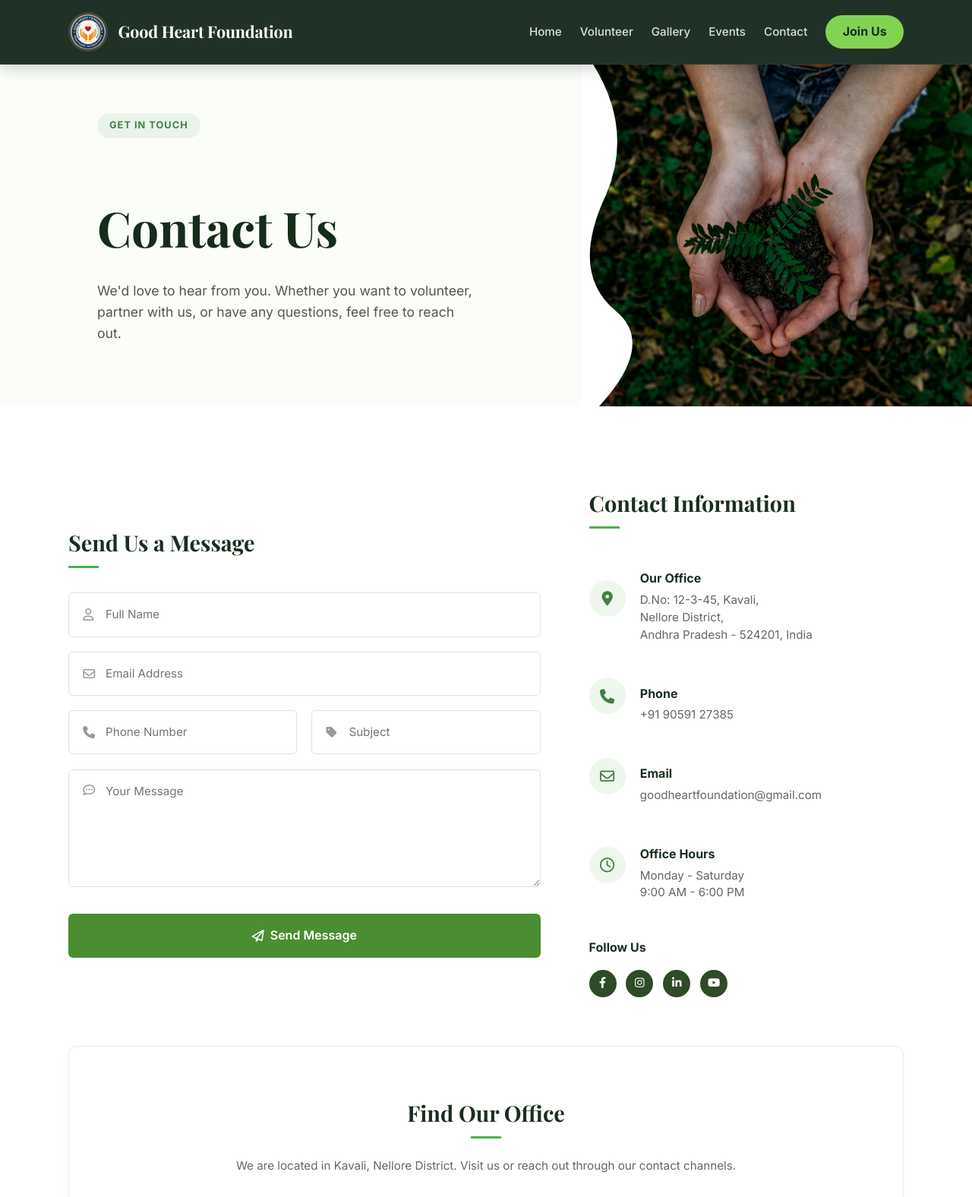
After one commit to BShivaji/GoodHeartFoundation, a Flask app: page /contact in a window 1280 px wide. The commit adds this page. Shown: the top 1576 px of the page at 76% size. Run offline with Flask 3, Linux system fonts and the light colour scheme; some libraries are stand-ins or nearby versions.

Commit message:
feat: add contact page with form, styling, and server-side route handling

```diff
--- a/routes/user_routes.py
+++ b/routes/user_routes.py
@@ -3,7 +3,7 @@ import os
 import random
 from datetime import date
 
-from flask import Blueprint, render_template
+from flask import Blueprint, render_template, request, flash, redirect, url_for
 
 from controllers.recent_work_controller import get_all_recent_works
 from utils.helpers import fetch_one, fetch_all
@@ -82,3 +82,23 @@ def gallery():
     random.shuffle(gallery_items)
 
     return render_template("user/gallery.html", gallery_items=gallery_items)
+
+
+@user_bp.route("/contact", methods=["GET", "POST"])
+def contact():
+    if request.method == "POST":
+        name = request.form.get("name")
+        email = request.form.get("email")
+        subject = request.form.get("subject")
+        message = request.form.get("message")
+
+        from utils.helpers import execute_query
+        execute_query(
+            "INSERT INTO contact_messages (name, email, subject, message) VALUES (?, ?, ?, ?)",
+            (name, email, subject, message)
+        )
+
+        flash("Your message has been sent successfully! Our team will get back to you soon.", "success")
+        return redirect(url_for("user.contact"))
+
+    return render_template("user/contact.html")
--- /dev/null
+++ b/static/css/contact.css
@@ -0,0 +1,304 @@
+/* Contact Us Page Specific Styles */
+
+/* ─── HERO SECTION ────────────────────────────────────────────── */
+.contact-hero {
+    display: flex;
+    min-height: 400px;
+    background-color: #fbfdf9;
+    position: relative;
+    overflow: hidden;
+}
+
+.contact-hero__content {
+    flex: 1;
+    display: flex;
+    align-items: center;
+    padding: 4rem 10%;
+    z-index: 2;
+}
+
+.contact-hero__text {
+    max-width: 500px;
+}
+
+.contact-badge {
+    display: inline-block;
+    background-color: #eaf3eb;
+    color: #438246;
+    font-size: 0.8rem;
+    font-weight: 700;
+    letter-spacing: 1px;
+    padding: 0.4rem 1rem;
+    border-radius: 50px;
+    text-transform: uppercase;
+    margin-bottom: 1.5rem;
+}
+
+.contact-hero__text h1 {
+    font-size: 4rem;
+    color: #162c1b;
+    margin-bottom: 1rem;
+    font-family: 'Playfair Display', serif;
+}
+
+.contact-hero__text p {
+    font-size: 1.1rem;
+    color: #555;
+    line-height: 1.6;
+}
+
+.contact-hero__image {
+    flex: 1;
+    position: relative;
+    min-width: 40%;
+}
+
+.contact-hero__image img {
+    width: 100%;
+    height: 100%;
+    object-fit: cover;
+    object-position: center;
+}
+
+.contact-hero__edge {
+    position: absolute;
+    left: -2px;
+    top: -5%;
+    height: 110%;
+    width: 150px;
+    z-index: 2;
+}
+
+.contact-hero__edge svg {
+    width: 100%;
+    height: 100%;
+    fill: #fbfdf9; /* Match background color */
+}
+
+/* ─── CONTACT SECTION (SPLIT) ─────────────────────────────────── */
+.contact-section {
+    padding: 5rem 0;
+    background-color: #ffffff;
+}
+
+.contact-container {
+    display: grid;
+    grid-template-columns: 1.2fr 0.8fr;
+    gap: 4rem;
+    margin-bottom: 4rem;
+}
+
+.contact-card__header h2 {
+    font-size: 1.8rem;
+    color: #1a2e1f;
+    margin-bottom: 0.5rem;
+    font-family: 'Playfair Display', serif;
+}
+
+.title-underline {
+    width: 40px;
+    height: 3px;
+    background-color: #4caf50;
+    margin-bottom: 2rem;
+}
+
+.title-underline.center {
+    margin: 0 auto 1.5rem auto;
+}
+
+/* ─── CONTACT FORM ────────────────────────────────────────────── */
+.contact-form {
+    display: flex;
+    flex-direction: column;
+    gap: 1.2rem;
+}
+
+.form-row {
+    display: flex;
+    gap: 1.2rem;
+}
+
+.form-row .form-group {
+    flex: 1;
+}
+
+.form-group.has-icon {
+    position: relative;
+}
+
+.form-icon {
+    position: absolute;
+    left: 1.2rem;
+    top: 50%;
+    transform: translateY(-50%);
+    color: #999;
+    font-size: 1rem;
+}
+
+.form-input {
+    width: 100%;
+    padding: 1rem 1rem 1rem 3rem;
+    border: 1px solid #e0e0e0;
+    border-radius: 6px;
+    font-size: 0.95rem;
+    font-family: inherit;
+    transition: border-color 0.3s ease;
+    background: #fff;
+    outline: none;
+}
+
+.form-input:focus {
+    border-color: #4caf50;
+}
+
+textarea.form-input {
+    resize: vertical;
+}
+
+.btn-submit {
+    background-color: #4a8e31;
+    color: #fff;
+    border: none;
+    padding: 1rem;
+    border-radius: 6px;
+    font-size: 1rem;
+    font-weight: 600;
+    cursor: pointer;
+    transition: background-color 0.3s ease;
+    display: flex;
+    align-items: center;
+    justify-content: center;
+    gap: 0.5rem;
+    margin-top: 0.5rem;
+}
+
+.btn-submit:hover {
+    background-color: #3b7425;
+}
+
+/* ─── INFO SECTION ────────────────────────────────────────────── */
+.info-list {
+    display: flex;
+    flex-direction: column;
+    gap: 2rem;
+    margin-bottom: 3rem;
+}
+
+.info-item {
+    display: flex;
+    align-items: center;
+    gap: 1.2rem;
+}
+
+.info-icon {
+    width: 48px;
+    height: 48px;
+    background-color: #eff6ee;
+    border-radius: 50%;
+    display: flex;
+    align-items: center;
+    justify-content: center;
+    color: #438246;
+    font-size: 1.2rem;
+    flex-shrink: 0;
+}
+
+.info-text h4 {
+    font-size: 1rem;
+    color: #1a2e1f;
+    margin-bottom: 0.25rem;
+}
+
+.info-text p {
+    font-size: 0.95rem;
+    color: #666;
+    line-height: 1.5;
+    margin: 0;
+}
+
+/* SOCIAL ICONS */
+.social-section h4 {
+    font-size: 1rem;
+    color: #1a2e1f;
+    margin-bottom: 1rem;
+}
+
+.social-icons {
+    display: flex;
+    gap: 0.8rem;
+}
+
+.social-icon {
+    width: 36px;
+    height: 36px;
+    background-color: #2e4a26;
+    border-radius: 50%;
+    display: flex;
+    align-items: center;
+    justify-content: center;
+    color: #fff;
+    font-size: 0.9rem;
+    transition: background-color 0.3s ease;
+    text-decoration: none;
+}
+
+.social-icon:hover {
+    background-color: #4caf50;
+    color: #fff;
+}
+
+/* ─── MAP SECTION ─────────────────────────────────────────────── */
+.map-card {
+    background: #fff;
+    border: 1px solid #eaeaea;
+    border-radius: 12px;
+    padding: 2.5rem;
+    box-shadow: 0 4px 20px rgba(0,0,0,0.02);
+}
+
+.map-header {
+    text-align: center;
+    margin-bottom: 2rem;
+}
+
+.map-header h2 {
+    font-size: 1.8rem;
+    color: #1a2e1f;
+    margin-bottom: 0.5rem;
+    font-family: 'Playfair Display', serif;
+}
+
+.map-header p {
+    color: #666;
+    font-size: 0.95rem;
+}
+
+.map-wrapper {
+    border-radius: 8px;
+    overflow: hidden;
+    background: #f5f5f5;
+}
+
+/* ─── RESPONSIVE ──────────────────────────────────────────────── */
+@media (max-width: 992px) {
+    .contact-container {
+        grid-template-columns: 1fr;
+    }
+    .contact-hero {
+        flex-direction: column;
+    }
+    .contact-hero__edge {
+        display: none;
+    }
+    .contact-hero__image {
+        min-height: 300px;
+    }
+}
+@media (max-width: 600px) {
+    .form-row {
+        flex-direction: column;
+    }
+    .map-card {
+        padding: 1.5rem;
+    }
+}
--- /dev/null
+++ b/templates/user/contact.html
@@ -0,0 +1,167 @@
+{% extends "base.html" %}
+
+{% block title %}Contact Us | Good Heart Foundation{% endblock %}
+{% block styles %}
+<link rel="stylesheet" href="{{ url_for('static', filename='css/contact.css') }}?v=2">
+<link rel="stylesheet" href="https://cdnjs.cloudflare.com/ajax/libs/font-awesome/6.4.0/css/all.min.css">
+{% endblock %}
+{% block body %}
+{% include "user/navbar.html" %}
+
+<header class="contact-hero">
+    <div class="contact-hero__content">
+        <div class="contact-hero__text">
+            <span class="contact-badge">GET IN TOUCH</span>
+            <h1>Contact Us</h1>
+            <p>We'd love to hear from you. Whether you want to volunteer, partner with us, or have any questions, feel free to reach out.</p>
+        </div>
+    </div>
+    <div class="contact-hero__image">
+        <img src="{{ url_for('static', filename='images/contact_hero.jpg') }}" alt="Contact Hero Image">
+        <div class="contact-hero__edge">
+            <svg viewBox="0 0 100 100" preserveAspectRatio="none">
+                <path d="M0,0 Q50,20 20,40 T30,70 T0,100 Z" fill="#ffffff" />
+            </svg>
+        </div>
+    </div>
+</header>
+
+<section class="contact-section">
+    <div class="container contact-container">
+
+        <!-- Form Section -->
+        <div class="contact-card">
+            <div class="contact-card__header">
+                <h2>Send Us a Message</h2>
+                <div class="title-underline"></div>
+            </div>
+
+            {% with messages = get_flashed_messages(with_categories=true) %}
+            {% if messages %}
+                {% for category, message in messages %}
+                    <div class="card flash-message {{ category }}">{{ message }}</div>
+                {% endfor %}
+            {% endif %}
+            {% endwith %}
+
+            <form id="contact-form" class="contact-form" method="post" action="{{ url_for('user.contact') }}">
+                <input type="hidden" name="csrf_token" value="{{ csrf_token() }}">
+
+                <div class="form-group has-icon">
+                    <i class="fa-regular fa-user form-icon"></i>
+                    <input id="name" name="name" type="text" placeholder="Full Name" required class="form-input">
+                </div>
+
+                <div class="form-group has-icon">
+                    <i class="fa-regular fa-envelope form-icon"></i>
+                    <input id="email" name="email" type="email" placeholder="Email Address" required class="form-input">
+                </div>
+
+                <div class="form-row">
+                    <div class="form-group has-icon">
+                        <i class="fa-solid fa-phone form-icon"></i>
+                        <input id="phone" name="phone" type="tel" placeholder="Phone Number" class="form-input">
+                    </div>
+                    <div class="form-group has-icon">
+                        <i class="fa-solid fa-tag form-icon"></i>
+                        <input id="subject" name="subject" type="text" placeholder="Subject" required class="form-input">
+                    </div>
+                </div>
+
+                <div class="form-group has-icon">
+                    <i class="fa-regular fa-comment-dots form-icon" style="top: 1.2rem; transform: none;"></i>
+                    <textarea id="message" name="message" rows="5" placeholder="Your Message" required class="form-input"></textarea>
+                </div>
+
+                <button class="btn-submit" type="submit">
+                    <i class="fa-regular fa-paper-plane"></i> Send Message
+                </button>
+            </form>
+        </div>
+
+        <!-- Info Section -->
+        <div class="contact-info">
+            <div class="contact-card__header">
+                <h2>Contact Information</h2>
+                <div class="title-underline"></div>
+            </div>
+
+            <div class="info-list">
+                <div class="info-item">
+                    <div class="info-icon">
+                        <i class="fa-solid fa-location-dot"></i>
+                    </div>
+                    <div class="info-text">
+                        <h4>Our Office</h4>
+                        <p>D.No: 12-3-45, Kavali,<br>Nellore District,<br>Andhra Pradesh - 524201, India</p>
+                    </div>
+                </div>
+
+                <div class="info-item">
+                    <div class="info-icon">
+                        <i class="fa-solid fa-phone"></i>
+                    </div>
+                    <div class="info-text">
+                        <h4>Phone</h4>
+                        <p>+91 90591 27385</p>
+                    </div>
+                </div>
+
+                <div class="info-item">
+                    <div class="info-icon">
+                        <i class="fa-regular fa-envelope"></i>
+                    </div>
+                    <div class="info-text">
+                        <h4>Email</h4>
+                        <p>goodheartfoundation@gmail.com</p>
+                    </div>
+                </div>
+
+                <div class="info-item">
+                    <div class="info-icon">
+                        <i class="fa-regular fa-clock"></i>
+                    </div>
+                    <div class="info-text">
+                        <h4>Office Hours</h4>
+                        <p>Monday - Saturday<br>9:00 AM - 6:00 PM</p>
+                    </div>
+                </div>
+            </div>
+
+            <div class="social-section">
+                <h4>Follow Us</h4>
+                <div class="social-icons">
+                    <a href="#" class="social-icon"><i class="fa-brands fa-facebook-f"></i></a>
+                    <a href="#" class="social-icon"><i class="fa-brands fa-instagram"></i></a>
+                    <a href="#" class="social-icon"><i class="fa-brands fa-linkedin-in"></i></a>
+                    <a href="#" class="social-icon"><i class="fa-brands fa-youtube"></i></a>
+                </div>
+            </div>
+        </div>
+    </div>
+
+    <!-- Map Section -->
+    <div class="container map-container">
+        <div class="map-card">
+            <div class="map-header">
+                <h2>Find Our Office</h2>
+                <div class="title-underline center"></div>
+                <p>We are located in Kavali, Nellore District. Visit us or reach out through our contact channels.</p>
+            </div>
+            <div class="map-wrapper">
+                <iframe
+                    src="https://www.google.com/maps/embed?pb=!1m18!1m12!1m3!1d61596.262507604314!2d79.94046180371804!3d14.921387680074218!2m3!1f0!2f0!3f0!3m2!1i1024!2i768!4f13.1!3m3!1m2!1s0x3a4c7b80a65e9ecf%3A0x959728cb118a16aa!2sKavali%2C%20Andhra%20Pradesh!5e0!3m2!1sen!2sin!4v1700000000000!5m2!1sen!2sin"
+                    width="100%"
+                    height="400"
+                    style="border:0;"
+                    allowfullscreen=""
+                    loading="lazy"
+                    referrerpolicy="no-referrer-when-downgrade">
+                </iframe>
+            </div>
+        </div>
+    </div>
+</section>
+
+{% include "user/footer.html" %}
+{% endblock %}
--- a/templates/user/footer.html
+++ b/templates/user/footer.html
@@ -14,6 +14,7 @@
                 <a href="{{ url_for('event.list_events') }}">Events</a>
                 <a href="{{ url_for('volunteer.show_volunteer_form') }}">Volunteer</a>
                 <a href="{{ url_for('user.gallery') }}">Gallery</a>
+                <a href="{{ url_for('user.contact') }}">Contact</a>
             </nav>
         </div>
         <div class="footer-col">
--- a/templates/user/navbar.html
+++ b/templates/user/navbar.html
@@ -13,6 +13,7 @@
             <a href="{{ url_for('volunteer.show_volunteer_form') }}">Volunteer</a>
             <a href="{{ url_for('user.gallery') }}">Gallery</a>
             <a href="{{ url_for('event.list_events') }}">Events</a>
+            <a href="{{ url_for('user.contact') }}">Contact</a>
             <a class="button navbar-button" href="{{ url_for('volunteer.show_volunteer_form') }}">Join Us</a>
         </div>
     </div>
```
Also changed, not shown: static/images/contact_hero.jpg (added).
